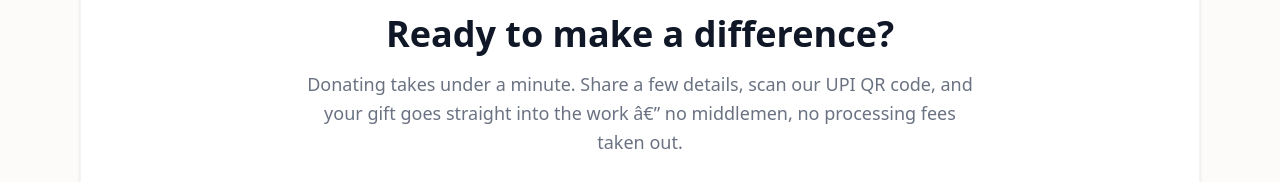
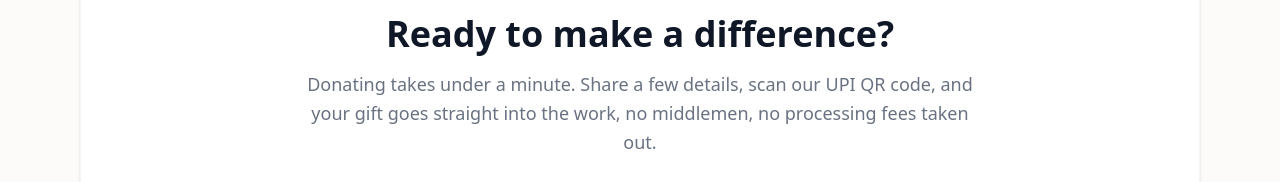
Before and after one commit to maheswarankasi/helping-hearts-website, a Next.js app: page /donate in a window 1280 px wide. Shown: the part 735-917 px from the top of the page. Built offline with nearby package versions, Linux system fonts and the light colour scheme; a web font is replaced by a local one.

Commit message:
donate page updated

```diff
--- a/src/app/(public)/donate/page.jsx
+++ b/src/app/(public)/donate/page.jsx
@@ -56,7 +56,7 @@ export default function DonatePage() {
             </h2>
             <p className="text-gray-500 text-lg max-w-2xl mx-auto mb-8 leading-relaxed">
               Donating takes under a minute. Share a few details, scan our UPI
-              QR code, and your gift goes straight into the work â€” no
+              QR code, and your gift goes straight into the work, no
               middlemen, no processing fees taken out.
             </p>
             <DonateCTA />
```
